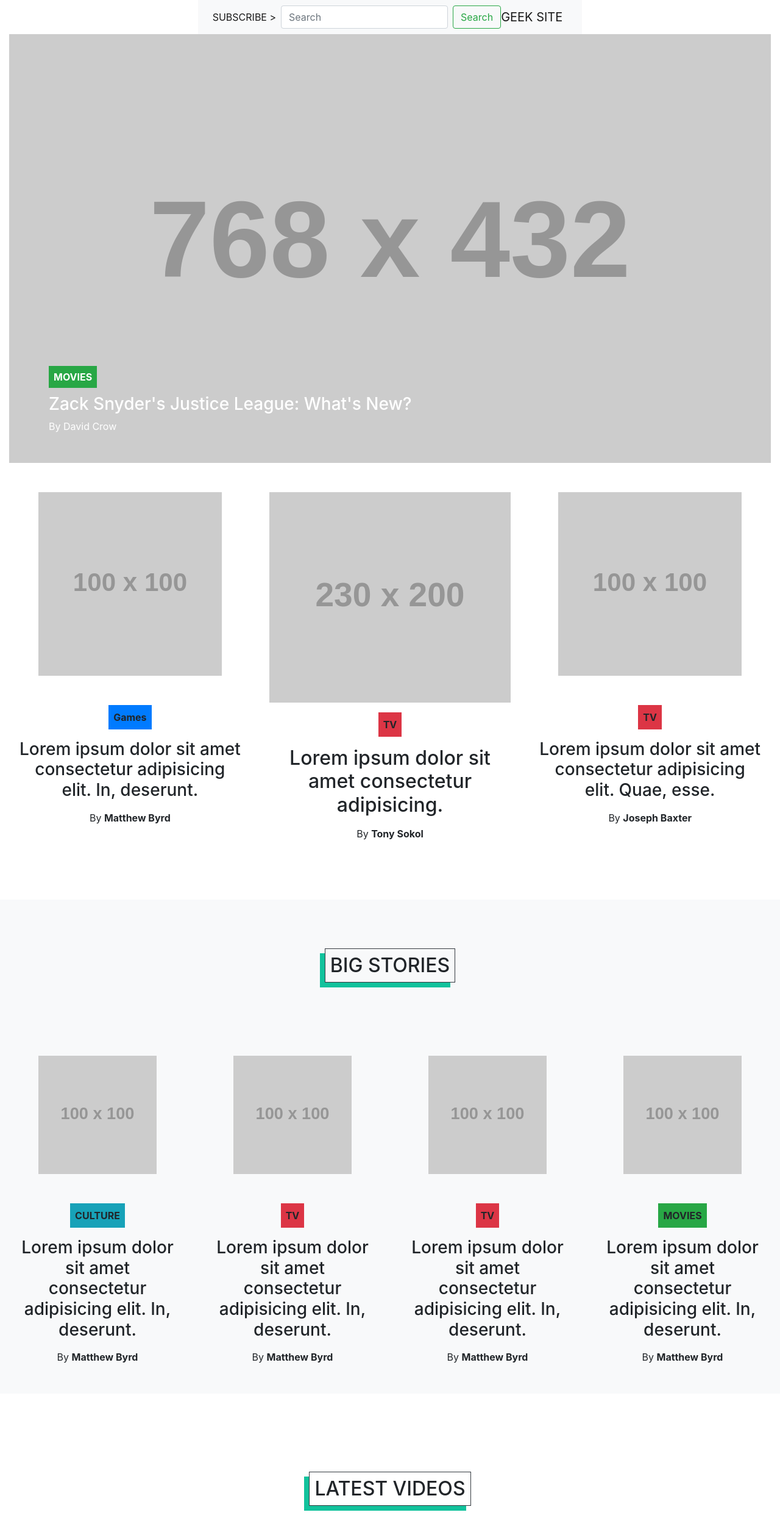
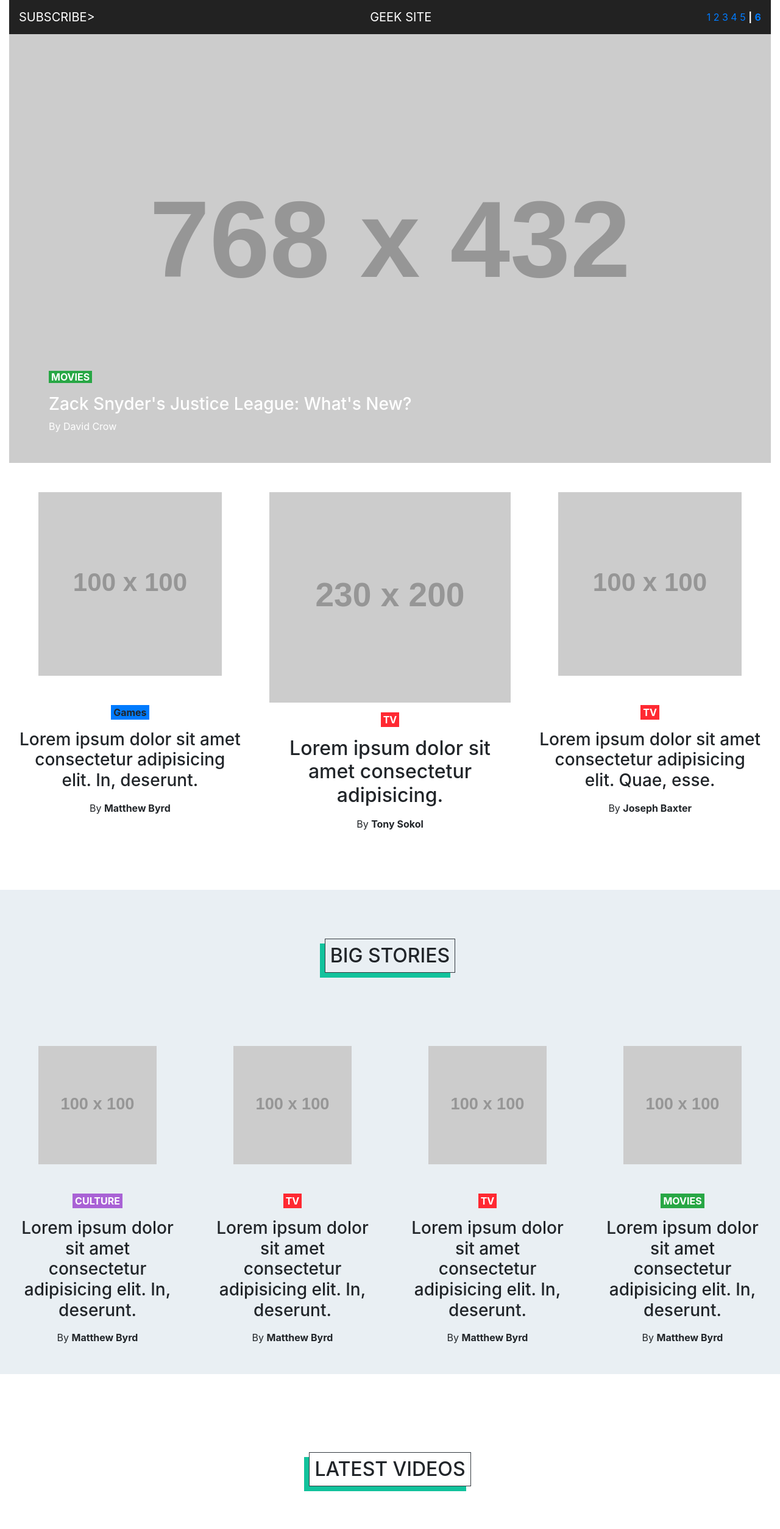
Before and after one commit to JaredVandeWater/geeksite, a plain HTML site: page index.html in a window 1280 px wide. Shown: the top 2507 px of the page at 61% size. Drawn offline with nearby package versions, Linux system fonts and the light colour scheme; placeholder pictures from the web are drawn by us.

Commit message:
added a bit more, but ran out of time

```diff
--- a/index.html
+++ b/index.html
@@ -12,39 +12,22 @@
 </head>
 
 <body>
-    <header class="container-fluid d-flex justify-content-center sticky-top">
-        <div class="row">
-
-
-
-            <nav class="navbar navbar-expand-lg navbar-light bg-light">
-                <a class="navbar-brand order-1" href="#">GEEK SITE</a>
-                <button class="navbar-toggler" type="button" data-toggle="collapse"
-                    data-target="#navbarSupportedContent" aria-controls="navbarSupportedContent" aria-expanded="false"
-                    aria-label="Toggle navigation">
-                    <span class="navbar-toggler-icon"></span>
-                </button>
-
-                <div class="collapse navbar-collapse" id="navbarSupportedContent">
-                    <ul class="navbar-nav mr-auto">
-                        <li class="nav-item active">
-                            <a class="nav-link" href="#">SUBSCRIBE ><span class="sr-only">(current)</span></a>
-                        </li>
-                    </ul>
-
-
-                    <form class="form-inline my-2 my-lg-0 ">
-                        <input class="form-control mr-sm-2" type="search" placeholder="Search" aria-label="Search">
-                        <button class="btn btn-outline-success my-2 my-sm-0" type="submit">Search</button>
+    <header class="container-fluid sticky-top">
+        <nav class="navbar navbar-light dark-grey-color justify-content-between">
+            <a class="navbar-brand text-white">SUBSCRIBE></a>
+            <a class="navbar-brand text-white">GEEK SITE</a>
+            <form class="form-inline">
+                <div class="text-white">
+                    <a href="">1</a>
+                    <a href="">2</a>
+                    <a href="">3</a>
+                    <a href="">4</a>
+                    <a href="">5</a>
+                    <b>|</b>
+                    <a href=""><b>6</b></a>
+                </div>
             </form>
-                </div>
         </nav>
-
-
-        </div>
-        <div class="row">
-            <div class="col-4"></div>
-        </div>
     </header>
     <main class="container-fluid">
         <div class="cover-photo row">
@@ -57,7 +40,7 @@
                     <div class="mb-3 ">
 
                         <b>
-                            <span class="bg-success p-2">MOVIES</span>
+                            <span class="bg-success px-1 text-white">MOVIES</span>
                         </b>
                     </div>
                     <h3>Zack Snyder's Justice League: What's New?</h3>
@@ -74,7 +57,7 @@
 
                 <img class="m-5" src="//placehold.it/100x100" alt="">
                 <div class="d-flex justify-content-center">
-                    <span class="bg-primary p-2 font-weight-bold">Games</span>
+                    <span class="bg-primary px-1  font-weight-bold">Games</span>
                 </div>
                 <h3 class="text-center m-3">Lorem ipsum dolor sit amet consectetur adipisicing elit. In, deserunt.</h3>
 
@@ -85,7 +68,7 @@
                 <img class="mt-5" src=" //placehold.it/230x200" alt="">
 
                 <div class="d-flex justify-content-center">
-                    <span class="bg-danger p-2 font-weight-bold mt-3">TV</span>
+                    <span class="bg-danger px-1 text-white font-weight-bold mt-3">TV</span>
                 </div>
                 <h2 class="text-center m-3">Lorem ipsum dolor sit amet consectetur adipisicing.</h2>
 
@@ -95,7 +78,7 @@
                 <img class="m-5" src=" //placehold.it/100x100" alt="">
 
                 <div class="d-flex justify-content-center">
-                    <span class="bg-danger p-2 font-weight-bold">TV</span>
+                    <span class="bg-danger px-1 text-white font-weight-bold">TV</span>
                 </div>
                 <h3 class="text-center m-3">Lorem ipsum dolor sit amet consectetur adipisicing elit. Quae, esse.</h3>
 
@@ -113,7 +96,7 @@
 
                 <img class="m-5" src="//placehold.it/100x100" alt="">
                 <div class="d-flex justify-content-center">
-                    <span class="bg-info p-2 font-weight-bold">CULTURE</span>
+                    <span class="bg-info px-1 text-white font-weight-bold">CULTURE</span>
                 </div>
                 <h3 class="text-center m-3">Lorem ipsum dolor sit amet consectetur adipisicing elit. In, deserunt.</h3>
 
@@ -123,7 +106,7 @@
 
                 <img class="m-5" src="//placehold.it/100x100" alt="">
                 <div class="d-flex justify-content-center">
-                    <span class="bg-danger p-2 font-weight-bold">TV</span>
+                    <span class="bg-danger px-1 text-white font-weight-bold">TV</span>
                 </div>
                 <h3 class="text-center m-3">Lorem ipsum dolor sit amet consectetur adipisicing elit. In, deserunt.</h3>
 
@@ -133,7 +116,7 @@
 
                 <img class="m-5" src="//placehold.it/100x100" alt="">
                 <div class="d-flex justify-content-center">
-                    <span class="bg-danger p-2 font-weight-bold">TV</span>
+                    <span class="bg-danger px-1 text-white font-weight-bold">TV</span>
                 </div>
                 <h3 class="text-center m-3">Lorem ipsum dolor sit amet consectetur adipisicing elit. In, deserunt.</h3>
 
@@ -143,7 +126,7 @@
 
                 <img class="m-5" src="//placehold.it/100x100" alt="">
                 <div class="d-flex justify-content-center">
-                    <span class="bg-success p-2 font-weight-bold">MOVIES</span>
+                    <span class="bg-success px-1 text-white font-weight-bold">MOVIES</span>
                 </div>
                 <h3 class="text-center m-3">Lorem ipsum dolor sit amet consectetur adipisicing elit. In, deserunt.</h3>
 
@@ -157,9 +140,46 @@
             </div>
         </div>
         <div class="row pt-5 ">
-            <div class="col"><img src="//placehold.it/100x100" alt=""></div>
-            <div class="col"><img src="//placehold.it/100x100" alt=""></div>
-            <div class="col"><img src="//placehold.it/100x100" alt=""></div>
+            <div class="col d-flex justify-content-center">
+                <div class="col d-flex flex-column ">
+
+                    <img class="m-5" src="//placehold.it/100x100" alt="">
+                    <div class="d-flex justify-content-center">
+                        <span class="bg-info px-1 text-white font-weight-bold">CULTURE</span>
+                    </div>
+                    <h3 class="text-center m-3">Lorem ipsum dolor sit amet consectetur adipisicing elit. In, deserunt.
+                    </h3>
+
+                    <span class="text-center">By <b>Matthew Byrd</b></span>
+                </div>
+            </div>
+            <div class="col d-flex justify-content-center">
+                <div class="col d-flex flex-column ">
+
+                    <img class="m-5" src="//placehold.it/100x100" alt="">
+                    <div class="d-flex justify-content-center">
+                        <span class="bg-info px-1 text-white font-weight-bold">CULTURE</span>
+                    </div>
+                    <h3 class="text-center m-3">Lorem ipsum dolor sit amet consectetur adipisicing elit. In, deserunt.
+                    </h3>
+
+                    <span class="text-center">By <b>Matthew Byrd</b></span>
+                </div>
+            </div>
+            <div class="col d-flex justify-content-center bg-light">
+                <div class="col d-flex flex-column ">
+
+
+                    <div class="d-flex justify-content-center">
+                        <span class="bg-success px-1 font-weight-bold text-white">MOVIES</span>
+                    </div>
+                    <h4 class="text-center m-3">amet consectetur adipisicing elit. In, deserunt.
+                    </h4>
+
+                    <span class="text-center">By <b>Matthew Byrd</b></span>
+                </div>
+
+
             </div>
             <footer class="container">
                 <div class="row">
--- a/style.css
+++ b/style.css
@@ -1,6 +1,22 @@
 /* * {
     outline: 1px solid red;
 }  */
+
+.dark-grey-color{
+    background-color:#222222 ;
+}
+
+.bg-info{
+    background-color: #a962d5 !important;
+}
+
+.bg-danger{
+    background-color: #ff2932 !important;
+}
+
+.bg-light{
+    background-color: #e9eff3 !important;
+}
 .move-bottom{
     bottom: 2rem;
     left: 2rem;
```
Lines whose indentation alone changed are shown as unchanged.
